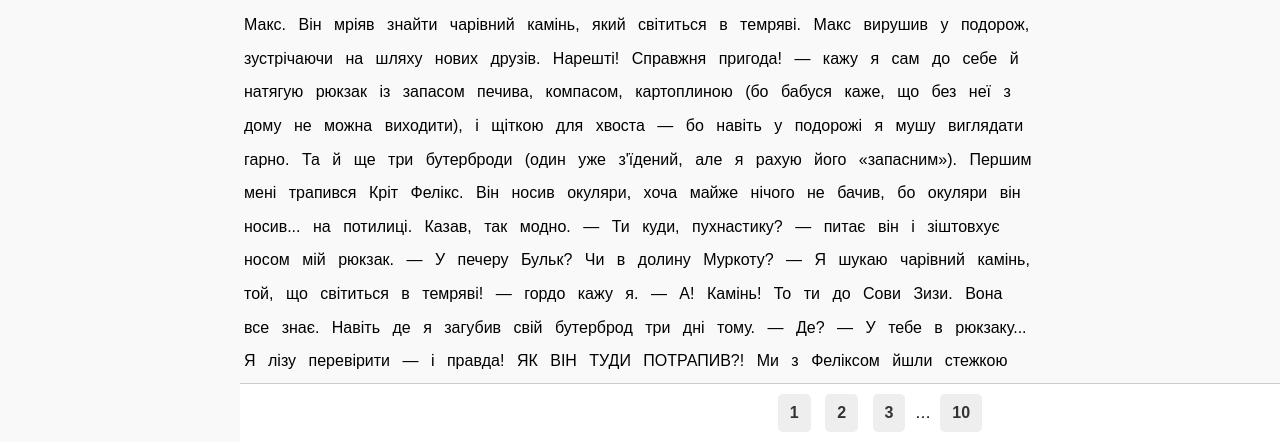
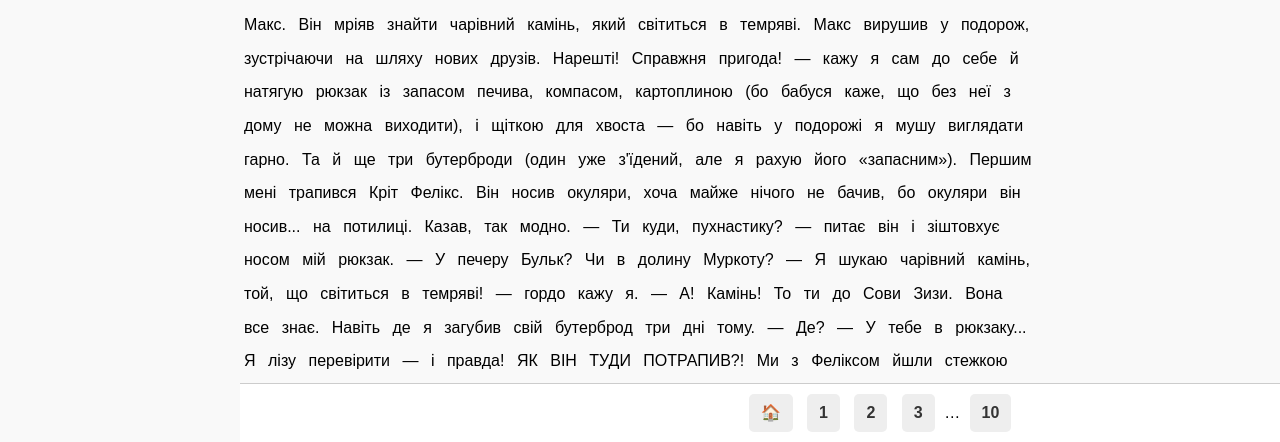
Before and after one commit to oks-dom/UKR-kids-library, a plain HTML site: page books/enot_day1.HTML in a window 1280 px wide. Shown: the part 358-800 px from the top of the page. Drawn offline with Linux system fonts and the light colour scheme.

Commit message:
Update enot_day1.HTML

```diff
--- a/books/enot_day1.HTML
+++ b/books/enot_day1.HTML
@@ -787,6 +787,7 @@ function toggleImageSize() {
 }
   </script>
 <div class="page-navigation">
+  <a href="../index.html">🏠</a>
   <a href="enot_day1.html">1</a>
   <a href="enot_day2.html">2</a>
   <a href="enot_day3.html">3</a>
```
